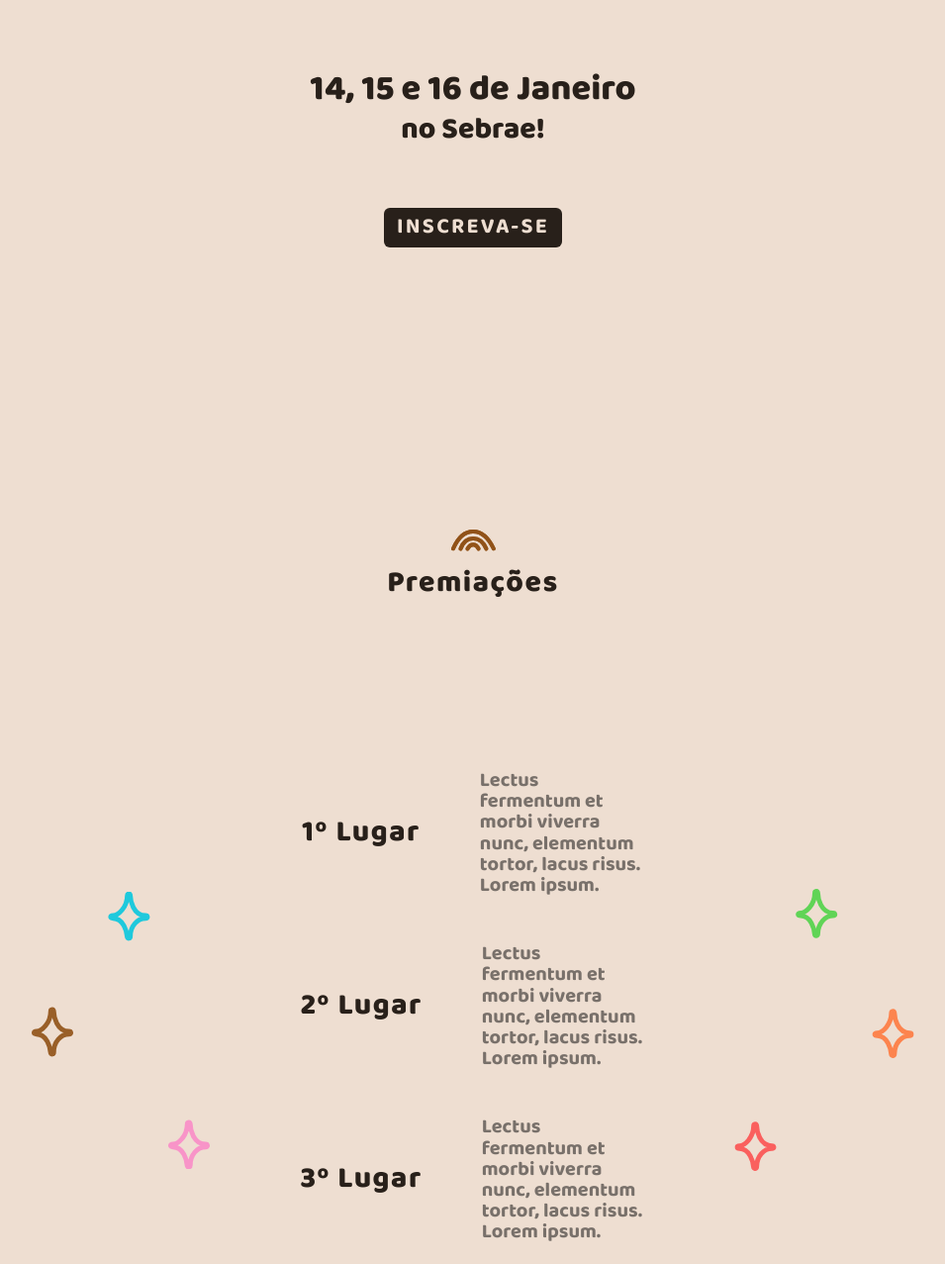
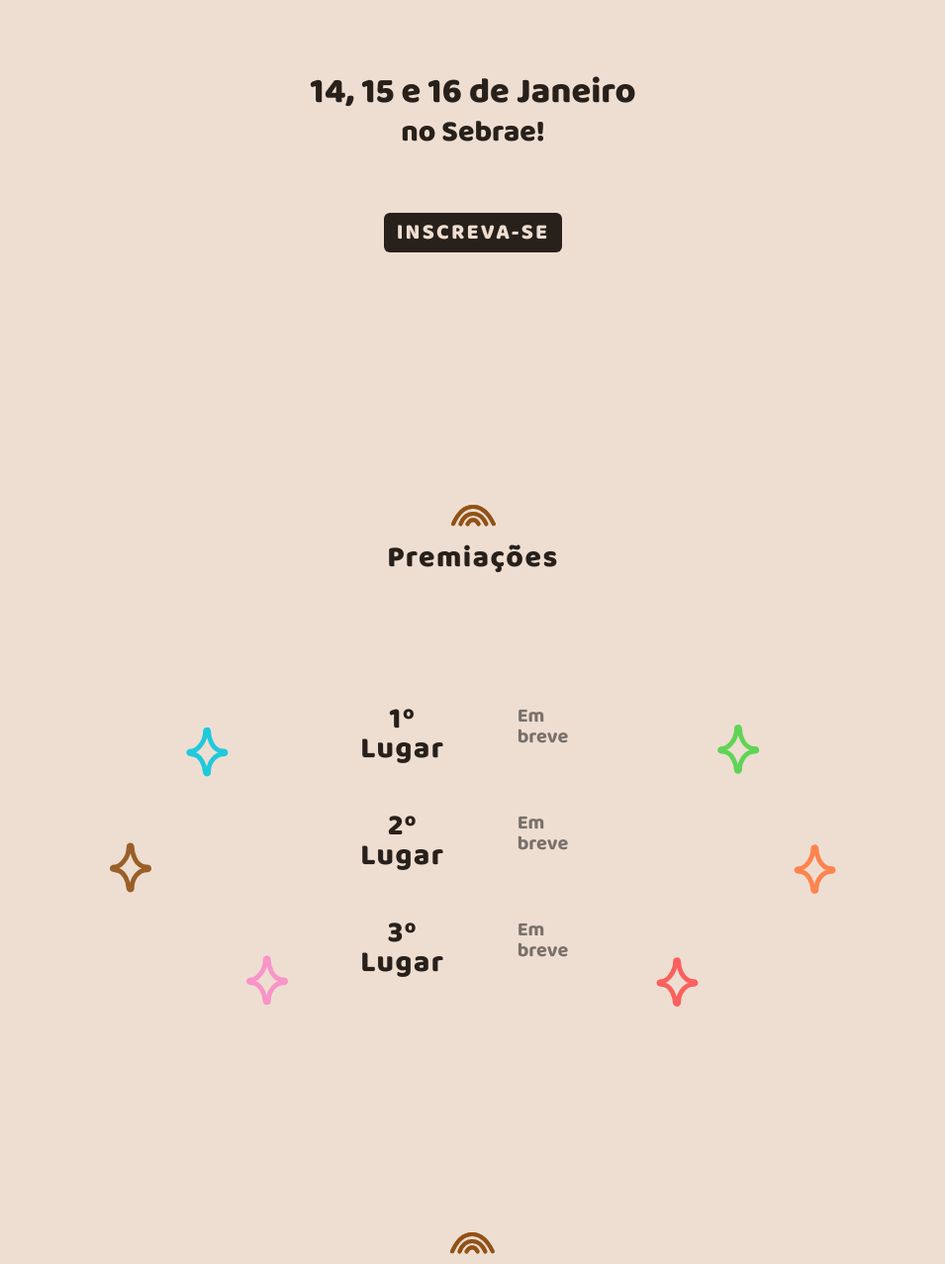
Before and after one commit to CITi-UFPE/hackapride_2022, a React (Create React App) app in the folder client/: page / in a window 1280 px wide. Shown: the part 629-1906 px from the top of the page at 99% size, without its empty margins (162-1117 px from the left). Built offline with nearby package versions, Linux system fonts and the light colour scheme; no server answers.

Commit message:
Fix(sizes-of-web): some fixes

```diff
--- a/client/src/components/Awards/Awards.tsx
+++ b/client/src/components/Awards/Awards.tsx
@@ -51,7 +51,7 @@ export const Awards: React.FC = () => {
                   1º Lugar
                 </TitleAwards>
                 <Description>
-                  Lectus fermentum et morbi viverra nunc, elementum tortor, lacus risus.  Lorem ipsum.
+                  Em breve
                 </Description>
               </ListItemAwards>
               <ListItemAwards>
@@ -59,7 +59,7 @@ export const Awards: React.FC = () => {
                   2º Lugar
                 </TitleAwards>
                 <Description>
-                  Lectus fermentum et morbi viverra nunc, elementum tortor, lacus risus.  Lorem ipsum.
+                  Em breve
                 </Description>
               </ListItemAwards>
               <ListItemAwards>
@@ -67,7 +67,7 @@ export const Awards: React.FC = () => {
                   3º Lugar
                 </TitleAwards>
                 <Description>
-                  Lectus fermentum et morbi viverra nunc, elementum tortor, lacus risus.  Lorem ipsum.
+                  Em breve
                 </Description>
               </ListItemAwards>
             </AwardsContainer>
--- a/client/src/components/Awards/style.ts
+++ b/client/src/components/Awards/style.ts
@@ -87,6 +87,7 @@ export const TitleAwards = styled.div`
   line-height: 100.4%;
   text-align: center;
   letter-spacing: 0.05em;
+  width: 140px;
   @media (max-width: 830px) {
       font-size: 20px;
     }
@@ -94,7 +95,6 @@ export const TitleAwards = styled.div`
 
 export const SubTitleAwards = styled.div`
   width: 60%;
-  padding-bottom: 6rem;
   font-family: BalooExtraBold;
   font-size: 20px;
   line-height: 106.9%;
@@ -130,8 +130,8 @@ export const SubTitleAwardsMobile = styled.div`
 export const AwardsContainer = styled.div`
   display: flex;
   flex-direction: column;
-  align-items: center;
-  width: 40%;
+  align-items: flex-start;
+  width: 50%;
 `;
 
 export const ListAwards = styled.div`
@@ -139,7 +139,7 @@ export const ListAwards = styled.div`
   align-items: center;
   justify-content: center;
   width: 100%;
-  margin-top: 50px;
+  margin-top: 30px;
 
   @media(max-width: 830px) {
     gap: 15px;
@@ -148,7 +148,7 @@ export const ListAwards = styled.div`
 
 export const ListItemAwards = styled.div`
   display: flex;
-  justify-content: center;
+  justify-content: flex-start;
   gap: 60px;
   padding-bottom: 3rem;
   @media (max-width: 830px) {
--- a/client/src/components/Guests/index.tsx
+++ b/client/src/components/Guests/index.tsx
@@ -33,7 +33,7 @@ export const Guests: React.FC = () => {
     <Container id="Guests">
       <Tittle>
         <img src={Rainbow} alt="rainbow" />
-        <h1>Pessoas Convidadas</h1>
+        <h1 style={{ fontSize: '30px' }}>Pessoas Convidadas</h1>
       </Tittle>
       <p>
         {description}
--- a/client/src/components/HomePage/style.ts
+++ b/client/src/components/HomePage/style.ts
@@ -23,6 +23,7 @@ export const Container = styled.section`
   justify-content: center;
   flex-direction: column;
   align-items: center;
+  width: 100%;
 `;
 
 export const ContentContainer = styled.div`
@@ -30,10 +31,16 @@ export const ContentContainer = styled.div`
   align-items: center;
   flex-direction: column;
   padding: 12% 30px 80px 30px;
-
+  width: 90%;
+  max-width: 1280px;
   @media (max-width: 910px) {
     padding: 120px 30px 40px 30px;
   }
+
+  @media (min-width: 1600px) {
+    padding: 100px 30px 80px 30px;
+  }
+
 `;
 
 export const TitleText = styled.p`
@@ -60,7 +67,6 @@ export const SubtitleText = styled.p`
   margin-top: 72px;
   text-align: center;
   line-height: 100.4%;
-  margin-top: 72px;
 
   @media (max-width: 910px) {
     font-size: 24px;
@@ -123,8 +129,9 @@ export const MainText = styled.p`
   letter-spacing: 0.09em;
   font-family: BalooExtraBold;
   text-align: center;
-  margin-top: 130px;
+  margin-top: 100px;
   width: 55%;
+  max-width: 100%;
 
   @media (max-width: 910px) {
     font-size: 14px;
--- a/client/src/components/Navbar/style.ts
+++ b/client/src/components/Navbar/style.ts
@@ -132,6 +132,7 @@ export const HamburguerOptionsContainer = styled.div`
   align-items: center;
   flex-direction: column;
   overflow-y: scroll;
+  transition: all 1s linear;
 
   ::-webkit-scrollbar{
     display: none;
--- a/client/src/components/PartnersSection/index.tsx
+++ b/client/src/components/PartnersSection/index.tsx
@@ -33,7 +33,7 @@ export const PartnersSection: React.FC = () => {
       <OutsideContainer>
         <Container>
           <img src={sectionsRainbow} alt="rainbow" />
-          <h3 style={{ fontSize: '28px' }}>Parcerias</h3>
+          <h3 style={{ fontSize: '30px' }}>Parcerias</h3>
           <p>{description}</p>
           <PartnersPhotos>
             {partnersPhotos.map((photo) => (
--- a/client/src/styles/global.ts
+++ b/client/src/styles/global.ts
@@ -19,7 +19,7 @@ export const GlobalStyle = createGlobalStyle`
   }
 
   p {
-    font-family:  BalooBold;
+    font-family:  BalooExtraBold;
   }
 
   @font-face {
```
